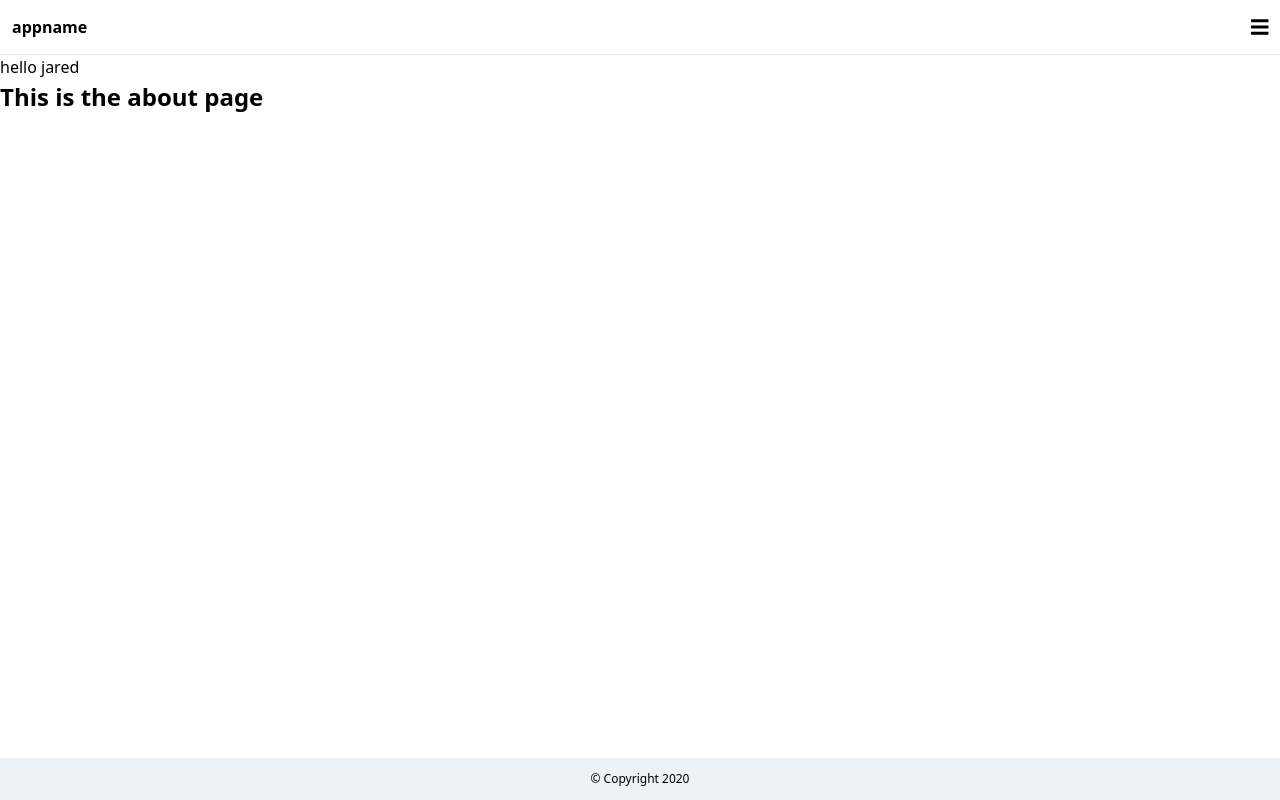
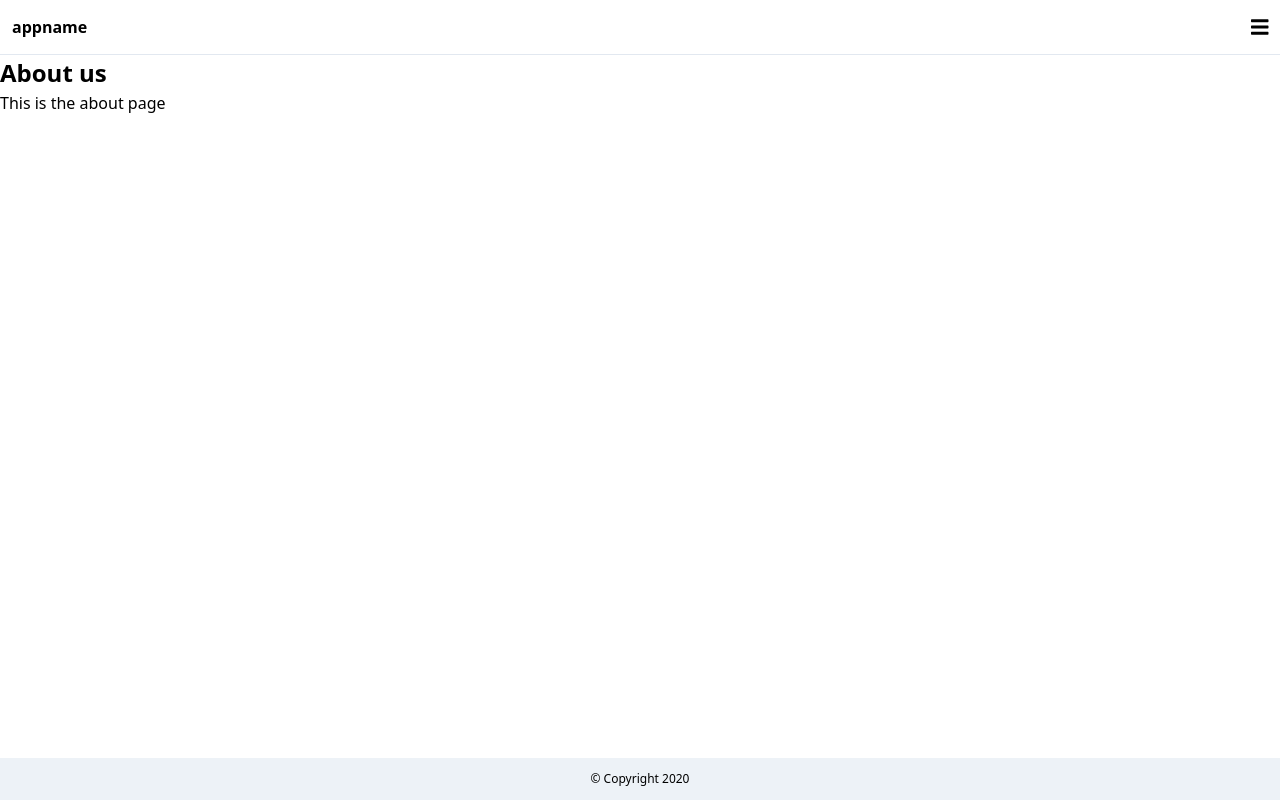
Before and after one commit to EdwardVilla0/React-Project, a React (Create React App) app: page /about in a window 1280 px wide. Built offline with nearby package versions, Linux system fonts and the light colour scheme.

Commit message:
restructuring the home and about page

```diff
--- a/src/App.js
+++ b/src/App.js
@@ -1,13 +1,16 @@
 import React from 'react';
-import HelloWorld from './Components/HelloWorld'
-import Header from './Components/Header'
-import Footer from './Components/Footer'
 import {
   BrowserRouter as Router,
   Switch,
   Route,
   Link
 } from "react-router-dom";
+import HelloWorld from './Components/HelloWorld'
+import Header from './Components/Header'
+import Footer from './Components/Footer'
+import Home from './Views/Home'
+import About from './Views/About'
+
 
 
 function App() {
@@ -17,13 +20,12 @@ function App() {
       <Router>
         <Header />
 
-        <HelloWorld name="jared" />
         <Switch>
           <Route exact path="/">
-            <h1 className="font-bold text-2xl">This is the home page</h1>
+            <Home />
           </Route>
           <Route path="/about">
-            <h1 className="font-bold text-2xl">This is the about page</h1>
+            <About />
           </Route>
         </Switch>
         <Footer />
--- /dev/null
+++ b/src/Views/About.js
@@ -0,0 +1,14 @@
+import React from 'react'
+
+function About() {
+    return (
+        <div>
+            <h1 className="font-bold text-2xl">About us</h1>
+            <p>
+                This is the about page
+            </p>
+        </div>
+    )
+}
+
+export default About
--- /dev/null
+++ b/src/Views/Home.js
@@ -0,0 +1,13 @@
+import React from 'react'
+import HelloWorld from '../Components/HelloWorld'
+
+function Home() {
+    return (
+        <div>
+            <h1 className="font-bold text-2xl">This is the home page</h1>
+            <HelloWorld />
+        </div>
+    )
+}
+
+export default Home
```
